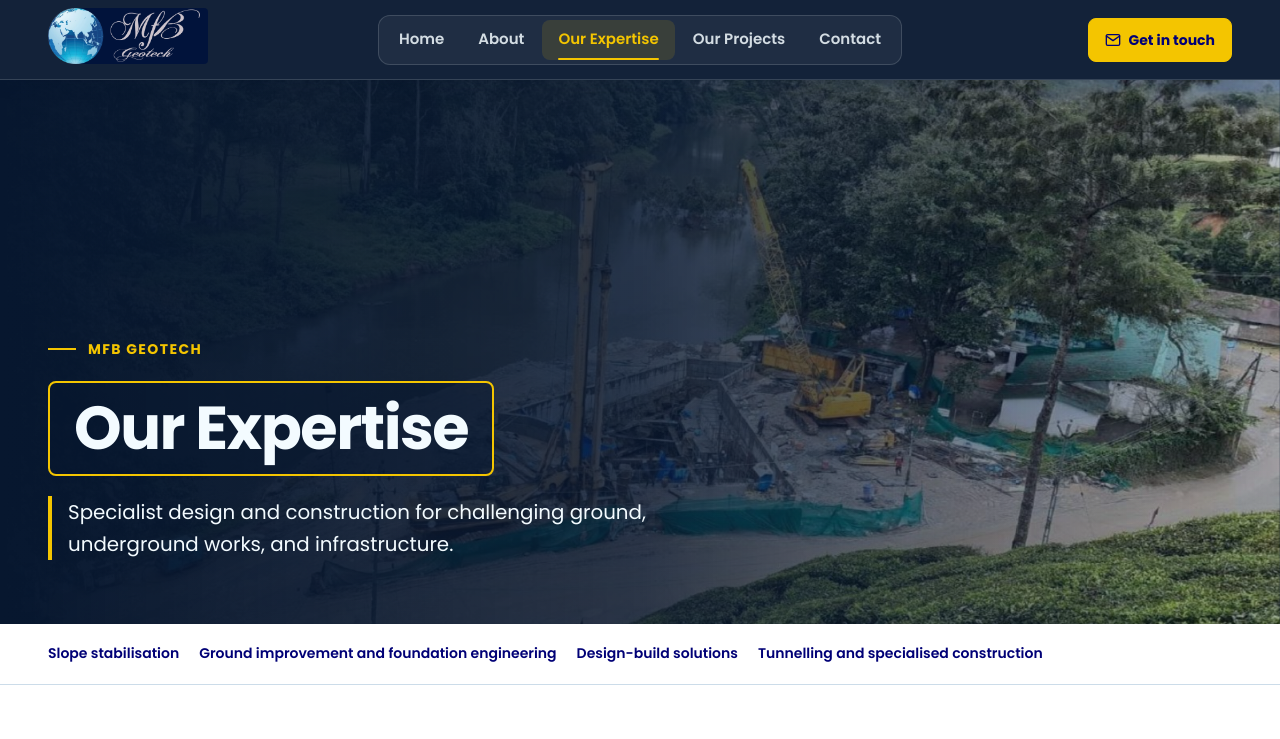
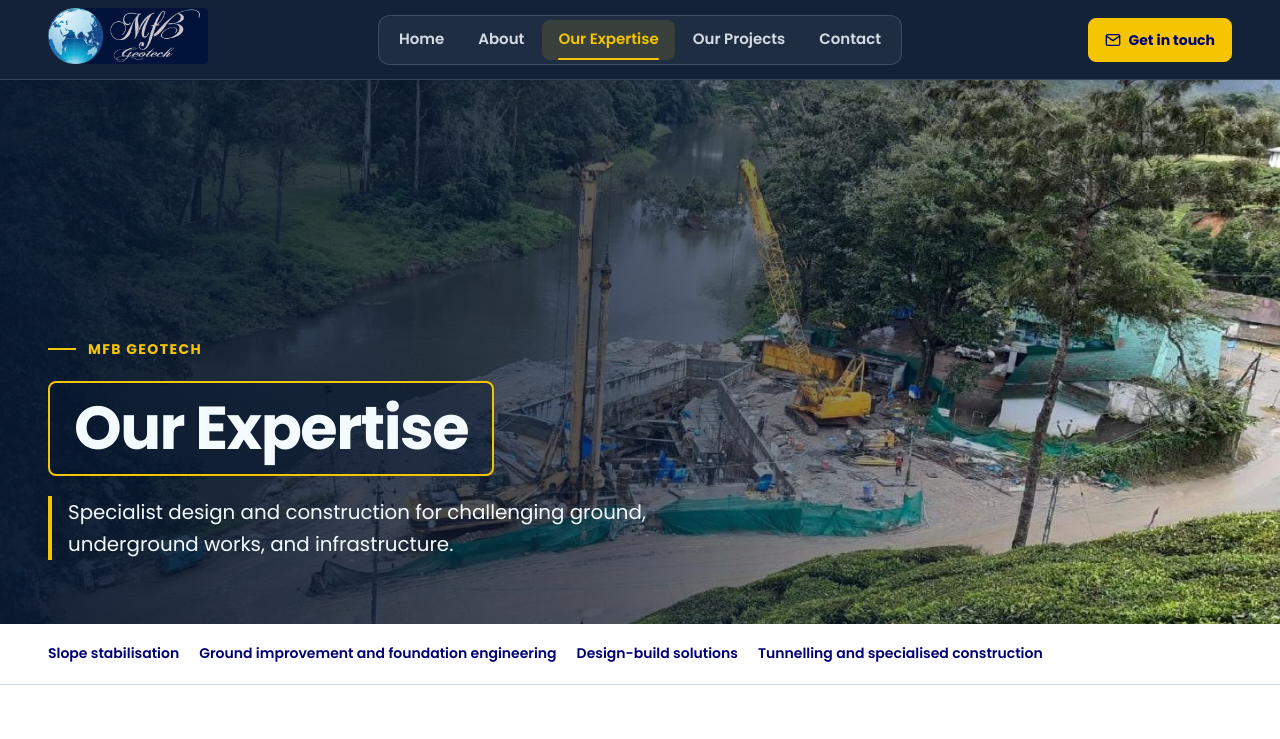
Before and after one commit to surajvcse/mfb, a React (Vite) app: page /services in a window 1280 px wide. Shown: the top 739 px of the page. Built offline with nearby package versions, Linux system fonts and the light colour scheme.

Commit message:
added the chnges

```diff
--- a/src/components/Hero.tsx
+++ b/src/components/Hero.tsx
@@ -44,7 +44,7 @@ export function Hero() {
           fetchPriority={step === 0 ? 'high' : 'auto'}
         />
         <img src={photos[next]} alt="" className="hidden" fetchPriority="low" />
-        <div className="absolute inset-0 bg-linear-to-r from-[#091e43]/95 via-[#091e43]/75 to-[#091e43]/35 md:via-[#091e43]/60 md:to-[#091e43]/15" />
+        <div className="absolute inset-0 bg-linear-to-t from-[#091e43]/95 via-[#091e43]/78 to-[#091e43]/25 md:bg-linear-to-r md:via-[#091e43]/65 md:via-45% md:to-transparent" />
       </div>
 
       <div className="site-shell motion-safe:animate-[projects-copy-rise_750ms_ease-out_both]">
--- a/src/pages/AboutPage.tsx
+++ b/src/pages/AboutPage.tsx
@@ -44,8 +44,8 @@ export function AboutPage() {
     <>
       <PageTitle title="About" />
       <section className="relative isolate flex min-h-[min(39rem,75svh)] items-end overflow-hidden bg-[#07172F] pt-20 pb-12 text-paper sm:pt-24 sm:pb-16" aria-labelledby="about-title">
-        <img className="projects-hero-photo absolute inset-0 -z-20 size-full object-cover object-[center_55%]" src={projectImage(10)} alt="" fetchPriority="high" />
-        <div className="absolute inset-0 -z-10 bg-linear-to-r from-[#07172F]/98 via-[#07172F]/80 to-[#07172F]/15" aria-hidden="true" />
+        <img className="absolute inset-0 -z-20 size-full object-cover object-[center_55%] contrast-[1.08] saturate-[1.06]" src={projectImage(10)} alt="" fetchPriority="high" />
+        <div className="absolute inset-0 -z-10 bg-linear-to-t from-[#07172F]/95 via-[#07172F]/75 to-transparent lg:bg-linear-to-r lg:from-[#07172F]/95 lg:via-[#07172F]/65 lg:via-48% lg:to-transparent" aria-hidden="true" />
         <div className="site-shell projects-hero-copy">
           <p className="eyebrow text-gold">About MFB Geotech</p>
           <h1 id="about-title" className="max-w-[19ch] text-balance leading-[1.08] font-bold tracking-tight">
--- a/src/pages/ExpertisePage.tsx
+++ b/src/pages/ExpertisePage.tsx
@@ -8,8 +8,8 @@ export function ExpertisePage() {
     <>
       <PageTitle title="Our Expertise" />
       <section className="relative isolate flex min-h-[min(34rem,68svh)] items-end overflow-hidden bg-[#07172F] py-12 text-paper sm:py-16" aria-labelledby="expertise-page-title">
-        <img className="projects-hero-photo absolute inset-0 -z-20 size-full object-cover object-[center_45%]" src={projectImage(8)} alt="" fetchPriority="high" />
-        <div className="absolute inset-0 -z-10 bg-linear-to-r from-[#07172F] via-[#07172F]/82 to-[#07172F]/25" aria-hidden="true" />
+        <img className="absolute inset-0 -z-20 size-full object-cover object-[center_45%] contrast-[1.08] saturate-[1.06]" src={projectImage(8)} alt="" fetchPriority="high" />
+        <div className="absolute inset-0 -z-10 bg-linear-to-t from-[#07172F]/95 via-[#07172F]/75 to-transparent lg:bg-linear-to-r lg:from-[#07172F]/95 lg:via-[#07172F]/65 lg:via-48% lg:to-transparent" aria-hidden="true" />
         <div className="site-shell projects-hero-copy">
           <p className="eyebrow text-gold">MFB Geotech</p>
           <h1 id="expertise-page-title" className="w-fit rounded-lg border-2 border-gold bg-[#07172F]/50 px-4 py-2 font-bold tracking-tight sm:px-6 sm:py-3">Our Expertise</h1>
--- a/src/styles.css
+++ b/src/styles.css
@@ -48,7 +48,7 @@
   .text-link { @apply font-semibold underline decoration-gold decoration-2 underline-offset-4 hover:decoration-ink; }
   .eyebrow { @apply mb-5 flex items-center gap-3 text-sm font-bold tracking-widest uppercase before:h-0.5 before:w-7 before:bg-gold before:content-['']; }
   .lede { @apply mt-5 max-w-2xl text-intro leading-relaxed; }
-  .hero-photo { @apply absolute inset-0 size-full scale-[1.02] object-cover blur-[1px]; }
+  .hero-photo { @apply absolute inset-0 size-full object-cover contrast-[1.08] saturate-[1.08]; }
   .hero-photo-enter { @apply motion-safe:animate-[hero-slide_850ms_ease-out_both]; }
   .section-padding, .services-section { @apply py-12 md:py-20; }
   .services-section { @apply border-t border-line; }
```
